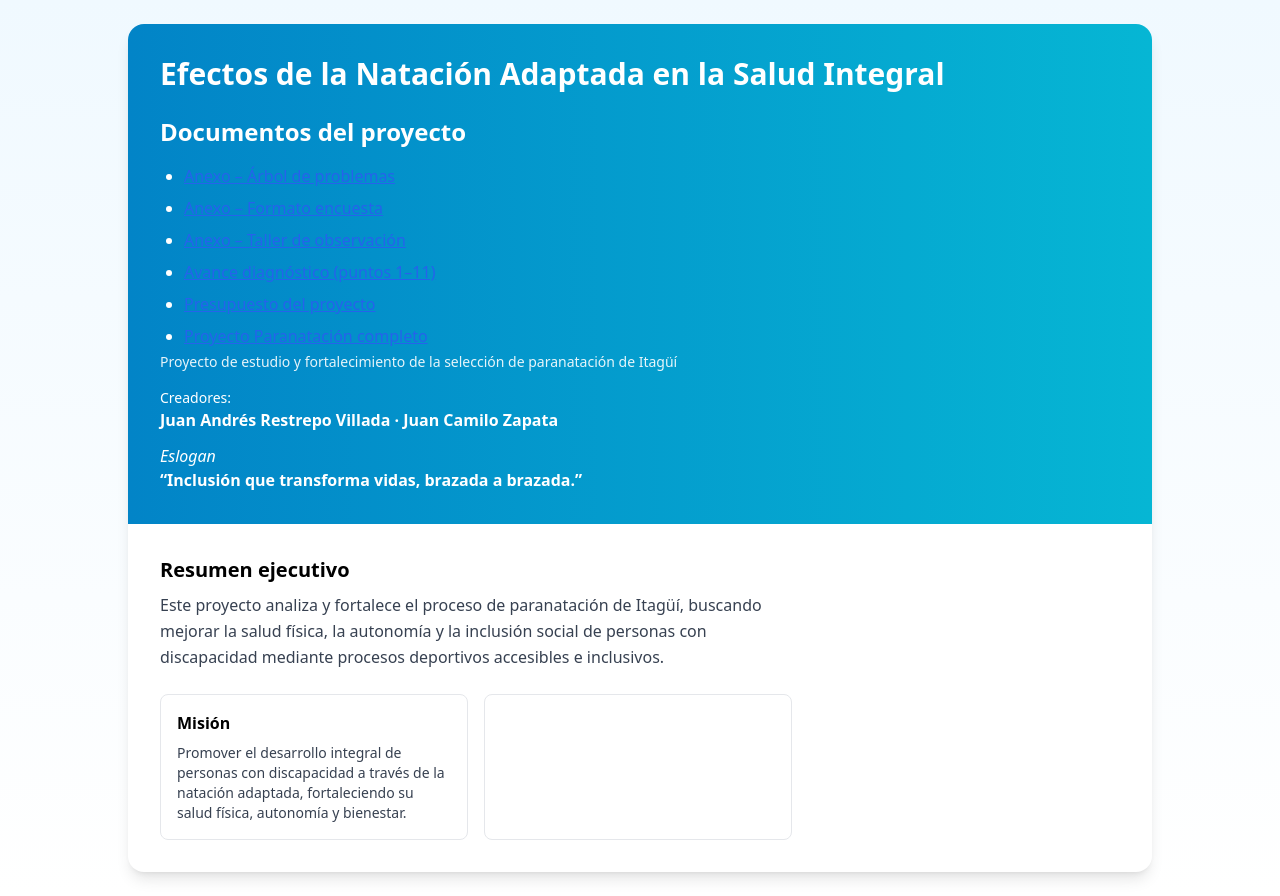
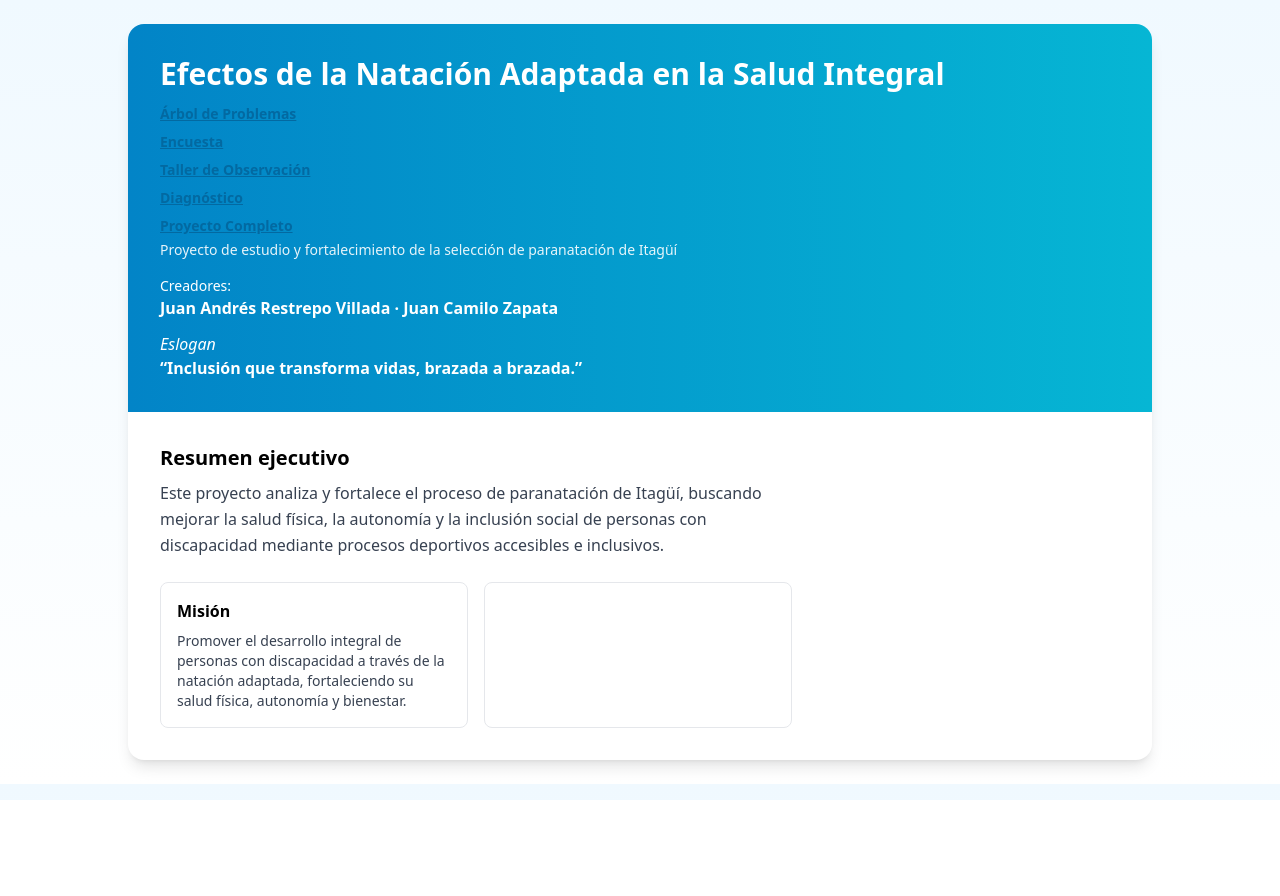
Before and after one commit to restrepovilladajuanandres-web/proyecto-paranatacion, a plain HTML site: page index.html in a window 1280 px wide. After the commit the page ends 800 px from the top, so only its background shows below. Drawn offline with nearby package versions, Linux system fonts and the light colour scheme.

Commit message:
Revise project document links in index.html
Updated the list of project documents with new links.

```diff
--- a/index.html
+++ b/index.html
@@ -13,46 +13,13 @@
     <header class="p-8 bg-gradient-to-r from-sky-600 to-cyan-500 text-white">
       <h1 class="text-3xl font-extrabold">
         Efectos de la Natación Adaptada en la Salud Integral
-        <h2 class="text-2xl font-bold mt-6 mb-4">Documentos del proyecto</h2>
-
-<ul class="list-disc pl-6 space-y-2">
-  <li>
-    <a href="files/anexo_arbol_problemas_juan_camilo.pdf" target="_blank" class="text-blue-600 underline">
-      Anexo – Árbol de problemas
-    </a>
-  </li>
-
-  <li>
-    <a href="files/anexo_formato_encuesta_proyecto.pdf" target="_blank" class="text-blue-600 underline">
-      Anexo – Formato encuesta
-    </a>
-  </li>
-
-  <li>
-    <a href="files/anexo_taller_observacion_proyecto.pdf" target="_blank" class="text-blue-600 underline">
-      Anexo – Taller de observación
-    </a>
-  </li>
-
-  <li>
-    <a href="files/avance_diagnostico_puntos_1_11.pdf" target="_blank" class="text-blue-600 underline">
-      Avance diagnóstico (puntos 1–11)
-    </a>
-  </li>
-
-  <li>
-    <a href="files/presupuesto_proyecto_paranatacion.xlsx" target="_blank" class="text-blue-600 underline">
-      Presupuesto del proyecto
-    </a>
-  </li>
-
-  <li>
-    <a href="files/proyecto_paranatacion_completo.pdf" target="_blank" class="text-blue-600 underline">
-      Proyecto Paranatación completo
-    </a>
-  </li>
+       <ul class="mt-3 space-y-2 text-sm">
+  <li><a href="files/arbol-problemas.docx" class="text-sky-700 underline">Árbol de Problemas</a></li>
+  <li><a href="files/encuesta-paranatacion.docx" class="text-sky-700 underline">Encuesta</a></li>
+  <li><a href="files/taller-observacion.docx" class="text-sky-700 underline">Taller de Observación</a></li>
+  <li><a href="files/diagnostico.docx" class="text-sky-700 underline">Diagnóstico</a></li>
+  <li><a href="files/proyecto-completo.docx" class="text-sky-700 underline">Proyecto Completo</a></li>
 </ul>
-
       </h1>
       <p class="text-sm mt-1 opacity-90">
         Proyecto de estudio y fortalecimiento de la selección de paranatación de Itagüí
```
